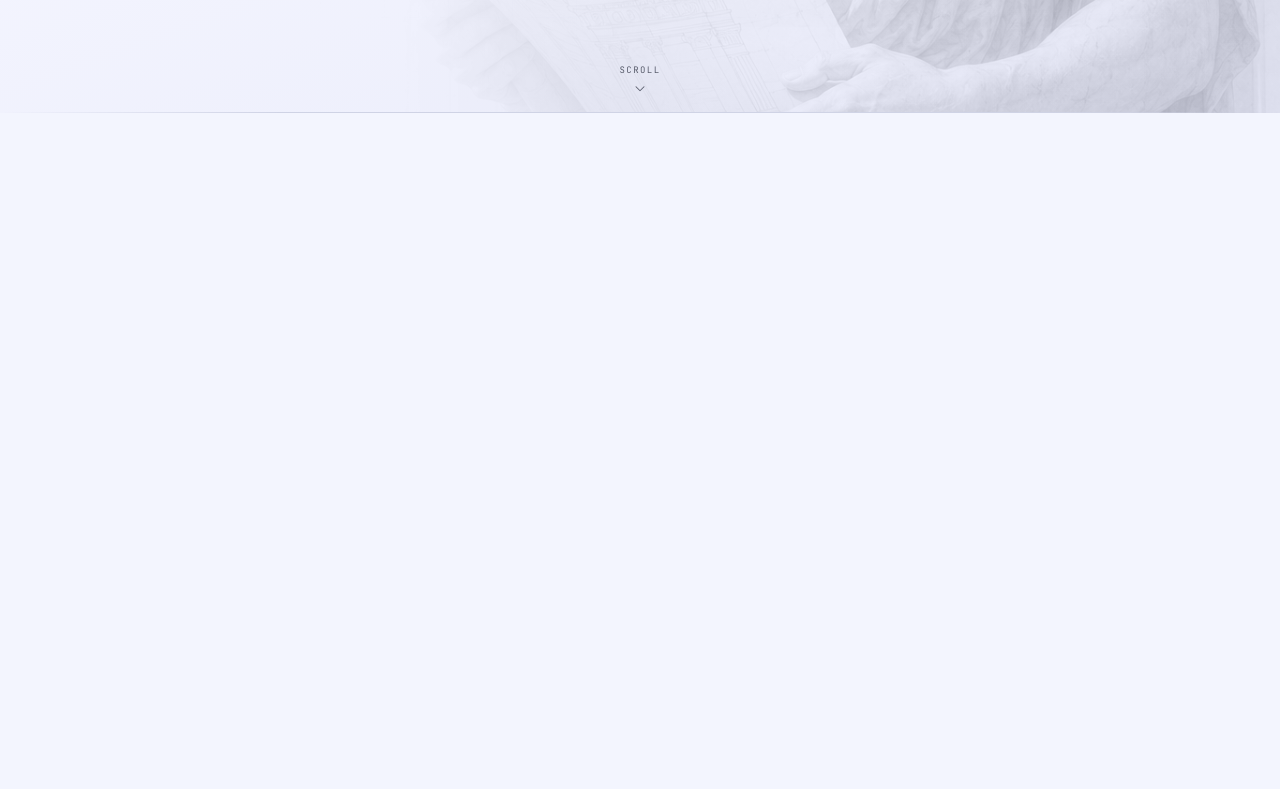
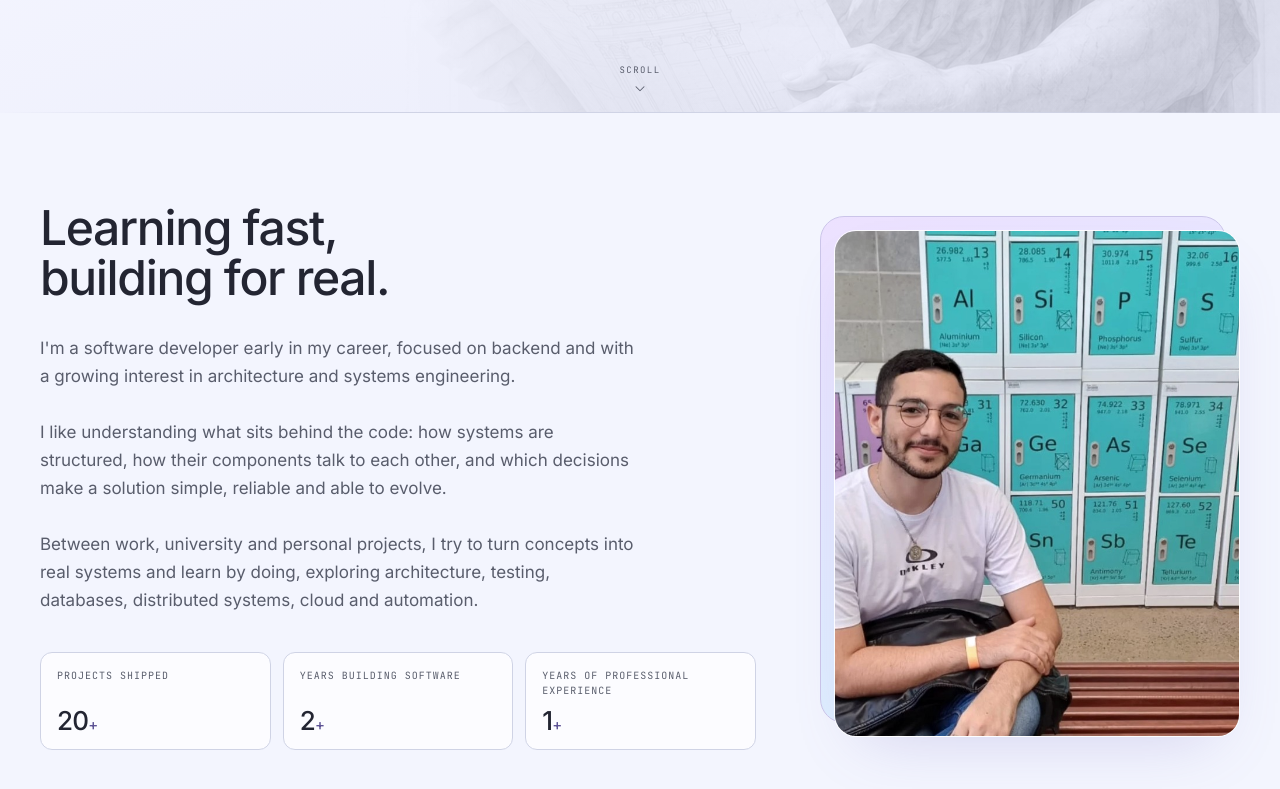
Before and after one commit to colacco/personal-portfolio, a React (Vite) app: page / in a window 1280 px wide. Shown: the part 687-1476 px from the top of the page. Before the commit the page ends 800 px from the top, so only its background shows below. Built offline with nearby package versions, Linux system fonts and the light colour scheme.

Commit message:
feat(about): add about section with photo and stats

```diff
--- a/src/App.tsx
+++ b/src/App.tsx
@@ -4,6 +4,7 @@ import { ThemeProvider } from './theme/ThemeProvider'
 import { BackgroundDecor } from './sections/BackgroundDecor'
 import { Header } from './sections/Header'
 import { Hero } from './sections/Hero'
+import { About } from './sections/About'
 
 function HomePage() {
   return (
@@ -12,6 +13,10 @@ function HomePage() {
       <Header />
       <div id="top" />
       <Hero />
+
+      <main className="relative z-1 mx-auto max-w-325 px-10">
+        <About />
+      </main>
     </>
   )
 }
--- /dev/null
+++ b/src/components/about/PhotoFrame.tsx
@@ -0,0 +1,20 @@
+import { motion, useReducedMotion } from 'motion/react'
+import aboutPhoto from '../../assets/about/me.jpeg'
+
+export function PhotoFrame() {
+  const reduced = useReducedMotion()
+
+  return (
+    <motion.div
+      className="border-pf-surface/85 shadow-[0_26px_60px_-30px_var(--pf-glow)] hover:shadow-[0_34px_70px_-34px_var(--pf-glow)] relative origin-top-left overflow-hidden rounded-[22px] border transition-shadow duration-700 ease-pf"
+      whileHover={reduced ? undefined : { x: 10, rotate: 2 }}
+      transition={{ type: 'spring', stiffness: 220, damping: 20, mass: 0.6 }}
+    >
+      <img
+        src={aboutPhoto}
+        alt="Gabriel Colaço"
+        className="block aspect-4/5 w-full scale-[1.02] object-cover object-[34%_26%] saturate-[0.86] contrast-[1.02]"
+      />
+    </motion.div>
+  )
+}
--- /dev/null
+++ b/src/components/about/StatCard.tsx
@@ -0,0 +1,29 @@
+import { motion, useReducedMotion } from 'motion/react'
+
+export function StatCard({
+  value,
+  suffix,
+  label,
+}: {
+  value: number
+  suffix: string
+  label: string
+}) {
+  const reduced = useReducedMotion()
+
+  return (
+    <motion.div
+      whileHover={reduced ? undefined : { y: -3 }}
+      transition={{ duration: 0.3, ease: 'easeOut' }}
+      className="border-pf-border bg-pf-surface/70 hover:border-pf-accent hover:bg-pf-surface flex h-full flex-col justify-between gap-2.5 rounded-xl border px-4 py-3.75 transition-colors duration-300"
+    >
+      <p className="text-pf-muted font-mono text-[10px] tracking-widest uppercase wrap-anywhere">
+        {label}
+      </p>
+      <p className="text-pf-text mt-auto text-[26px] leading-none font-medium tracking-[-0.03em]">
+        {value}
+        {suffix && <span className="text-pf-accent text-[15px]">{suffix}</span>}
+      </p>
+    </motion.div>
+  )
+}
--- /dev/null
+++ b/src/data/stats.ts
@@ -0,0 +1,20 @@
+export interface StatMeta {
+  value: number
+  suffix: string
+}
+
+function yearsSince(date: Date): number {
+  const now = new Date()
+  let years = now.getFullYear() - date.getFullYear()
+  const monthDiff = now.getMonth() - date.getMonth()
+  if (monthDiff < 0 || (monthDiff === 0 && now.getDate() < date.getDate())) {
+    years -= 1
+  }
+  return years
+}
+
+export const STAT_META: StatMeta[] = [
+  { value: 20, suffix: '+' },
+  { value: yearsSince(new Date(2024, 0, 1)), suffix: '+' },
+  { value: yearsSince(new Date(2025, 3, 1)), suffix: '+' },
+]
--- /dev/null
+++ b/src/sections/About.tsx
@@ -0,0 +1,57 @@
+import { useLang } from '../i18n/language-context'
+import { STAT_META } from '../data/stats'
+import { Reveal } from '../components/ui/Reveal'
+import { PhotoFrame } from '../components/about/PhotoFrame'
+import { StatCard } from '../components/about/StatCard'
+
+export function About() {
+  const { t } = useLang()
+
+  return (
+    <section
+      id="about"
+      className="relative grid scroll-mt-20 grid-cols-1 items-center gap-12 py-22.5 min-[872px]:grid-cols-[minmax(0,1fr)_minmax(280px,420px)] min-[872px]:gap-16"
+    >
+      <Reveal
+        index={1}
+        className="relative mx-auto w-full max-w-95 pt-3.5 pl-3.5 min-[872px]:col-start-2 min-[872px]:row-start-1 min-[872px]:mx-0 min-[872px]:max-w-105"
+      >
+        <div
+          aria-hidden="true"
+          className="border-pf-about-decor-border absolute top-0 left-0 h-[calc(100%-14px)] w-[calc(100%-14px)] rounded-3xl border"
+          style={{
+            background: 'var(--pf-about-decor-bg)',
+          }}
+        />
+        <PhotoFrame />
+      </Reveal>
+
+      <div className="flex flex-col gap-7.5 min-[872px]:col-start-1 min-[872px]:row-start-1">
+        <Reveal index={2}>
+          <h2 className="max-w-160 text-[clamp(32px,4.4vw,48px)] leading-[1.05] font-medium tracking-[-0.028em] text-balance">
+            {t.aboutTitle}
+          </h2>
+        </Reveal>
+
+        <Reveal index={3}>
+          <p className="text-pf-muted max-w-[56ch] text-[17px] leading-[1.65] text-pretty whitespace-pre-line">
+            {t.aboutBody}
+          </p>
+        </Reveal>
+
+        <Reveal index={4}>
+          <div className="mt-2 grid grid-cols-[repeat(auto-fit,minmax(148px,1fr))] gap-3">
+            {STAT_META.map((stat, i) => (
+              <StatCard
+                key={t.stats[i].label}
+                value={stat.value}
+                suffix={stat.suffix}
+                label={t.stats[i].label}
+              />
+            ))}
+          </div>
+        </Reveal>
+      </div>
+    </section>
+  )
+}
```
Also changed, not shown: src/assets/about/me.jpeg (added).
